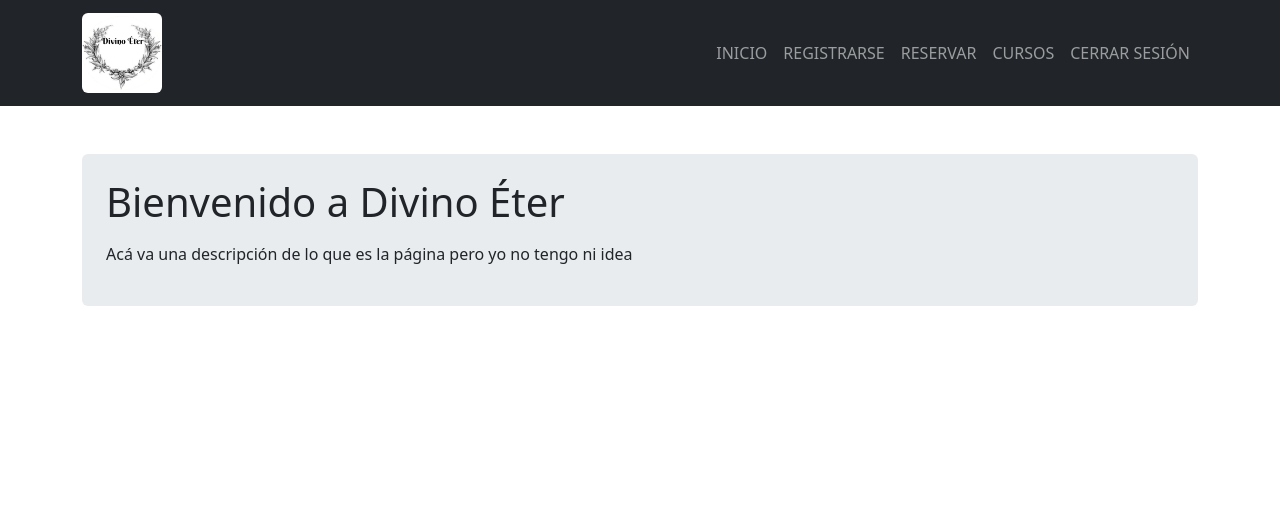
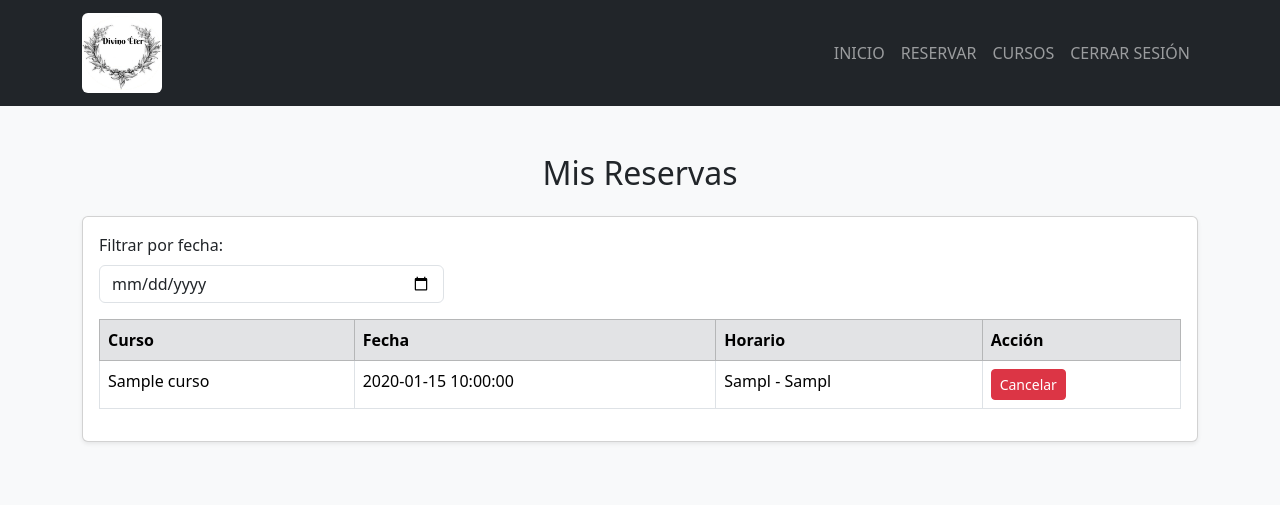
Before and after one commit to Tonio172112/reserva, a PHP site: page / in a window 1280 px wide. Shown: the top 505 px of the page. Run offline with PHP 8.4, Linux system fonts and the light colour scheme; the visitor is signed in with stand-in values (Sample User, id 1); tables that the repository leaves empty or names only in its code hold one stand-in row (values such as "Sample post").

Commit message:
agregada lista de reservas en index, cron jobs y arreglo de errores

```diff
--- a/includes/navbar.php
+++ b/includes/navbar.php
@@ -16,12 +16,12 @@ if (session_status() === PHP_SESSION_NONE) session_start();
     <div class="collapse navbar-collapse" id="navbarMain">
       <ul class="navbar-nav ms-auto">
         <li class="nav-item"><a class="nav-link" href="../index.php">INICIO</a></li>
-        <li class="nav-item"><a class="nav-link" href="../register.php">REGISTRARSE</a></li>
         <li class="nav-item"><a class="nav-link" href="../reservar.php">RESERVAR</a></li>
         <?php if(!empty($_SESSION['user_id'])): ?>
           <li class="nav-item"><a class="nav-link" href="../cursos.php">CURSOS</a></li>
           <li class="nav-item"><a class="nav-link" id="logoutBtn" href="#">CERRAR SESIÓN</a></li>
         <?php else: ?>
+          <li class="nav-item"><a class="nav-link" href="../register.php">REGISTRARSE</a></li>
           <li class="nav-item"><a class="nav-link" href="../login.php">INICIAR SESIÓN</a></li>
         <?php endif; ?>
       </ul>
--- a/index.php
+++ b/index.php
@@ -1,22 +1,123 @@
+<?php
+session_start();
+require_once './includes/db.php';
+?>
 <!doctype html>
 <html lang="es">
 <head>
   <meta charset="utf-8">
   <meta name="viewport" content="width=device-width,initial-scale=1">
-  <title>Inicio - Reserva Cursos</title>
-  <?php include './includes/icon.php' ?>
+  <title>Inicio - Sistema de Reservas</title>
+  <?php include './includes/icon.php'; ?>
   <link href="https://cdn.jsdelivr.net/npm/bootstrap@5.3.2/dist/css/bootstrap.min.css" rel="stylesheet">
   <link rel="stylesheet" href="assets/css/styles.css">
 </head>
-<body>
-  <?php include 'includes/navbar.php'; ?>
+<body class="bg-light">
+  <?php include './includes/navbar.php'; ?>
+
   <main class="container py-5">
-    <div class="p-4 bg-body-secondary rounded text-dark">
-      <h1 class="mb-3">Bienvenido a Divino Éter</h1>
-      <p>Acá va una descripción de lo que es la página pero yo no tengo ni idea</p>
+  <?php if (empty($_SESSION['user_id'])): ?>
+    <div class="text-center">
+      <h1 class="display-5 mb-3">Bienvenido a Divino Éter</h1>
+      <p class="lead mb-4">Iniciá sesión para ver tus reservas o crear nuevos cursos.</p>
+      <a href="login.php" class="btn btn-primary btn-lg me-2">Iniciar sesión</a>
+      <a href="register.php" class="btn btn-outline-secondary btn-lg">Registrarse</a>
     </div>
+
+  <?php else:
+    $stmt = $mysqli->prepare("
+      SELECT r.id_reserva, c.titulo AS curso, r.fecha_reserva, r.hora_inicio, r.hora_fin
+      FROM reserva r
+      JOIN cursos c ON r.id_curso = c.id_curso
+      WHERE r.id_usuario = ?
+      ORDER BY r.fecha_reserva, r.hora_inicio
+    ");
+    $stmt->bind_param('i', $_SESSION['user_id']);
+    $stmt->execute();
+    $result = $stmt->get_result();
+    $reservas = $result->fetch_all(MYSQLI_ASSOC);
+    $stmt->close();
+  ?>
+    <h2 class="mb-4 text-center">Mis Reservas</h2>
+
+    <?php if (empty($reservas)): ?>
+      <div class="alert alert-info text-center">No tenés reservas actualmente.</div>
+    <?php else: ?>
+      <div class="card shadow-sm">
+        <div class="card-body">
+          <div class="row mb-3">
+            <div class="col-md-4">
+              <label for="filterFecha" class="form-label">Filtrar por fecha:</label>
+              <input type="date" id="filterFecha" class="form-control">
+            </div>
+          </div>
+
+          <div class="table-responsive">
+            <table class="table table-bordered table-hover bg-white" id="tablaReservas">
+              <thead class="table-secondary">
+                <tr>
+                  <th>Curso</th>
+                  <th>Fecha</th>
+                  <th>Horario</th>
+                  <th>Acción</th>
+                </tr>
+              </thead>
+              <tbody>
+                <?php foreach ($reservas as $r): ?>
+                <tr>
+                  <td><?= htmlspecialchars($r['curso']) ?></td>
+                  <td><?= htmlspecialchars($r['fecha_reserva']) ?></td>
+                  <td><?= htmlspecialchars(substr($r['hora_inicio'],0,5)) ?> - <?= htmlspecialchars(substr($r['hora_fin'],0,5)) ?></td>
+                  <td>
+                    <button class="btn btn-danger btn-sm cancelar" data-id="<?= $r['id_reserva'] ?>">Cancelar</button>
+                  </td>
+                </tr>
+                <?php endforeach; ?>
+              </tbody>
+            </table>
+          </div>
+        </div>
+      </div>
+    <?php endif; ?>
+    <div id="msg" class="mt-3"></div>
+  <?php endif; ?>
   </main>
+
   <script src="https://cdn.jsdelivr.net/npm/bootstrap@5.3.2/dist/js/bootstrap.bundle.min.js"></script>
-  <script src="assets/js/app.js"></script>
+  <script>
+  document.addEventListener('DOMContentLoaded', () => {
+    const filterInput = document.getElementById('filterFecha');
+    const table = document.getElementById('tablaReservas');
+    const rows = table ? table.querySelectorAll('tbody tr') : [];
+
+    if (filterInput) {
+      filterInput.addEventListener('input', () => {
+        const filter = filterInput.value;
+        rows.forEach(row => {
+          const fecha = row.children[1].textContent.trim();
+          row.style.display = (!filter || fecha === filter) ? '' : 'none';
+        });
+      });
+    }
+
+    document.querySelectorAll('.cancelar').forEach(btn => {
+      btn.addEventListener('click', async () => {
+        if(!confirm('¿Deseás cancelar esta reserva?')) return;
+        const fd = new FormData();
+        fd.append('action','delete');
+        fd.append('id', btn.dataset.id);
+        const res = await fetch('api/reserve.php', { method: 'POST', body: fd });
+        const data = await res.json();
+        const msg = document.getElementById('msg');
+        if(data.success){
+          msg.innerHTML = '<div class="alert alert-success">Reserva cancelada correctamente.</div>';
+          setTimeout(()=>location.reload(),800);
+        } else {
+          msg.innerHTML = '<div class="alert alert-danger">'+(data.error || 'Error al cancelar')+'</div>';
+        }
+      });
+    });
+  });
+  </script>
 </body>
 </html>
```
Also changed, not shown: api/courses.php (+75 -7 lines), api/login.php (+22 -10 lines), api/reserve.php (+14 -8 lines), cron_job/insertar_horarios.php (added, +52 -0 lines), cron_job/limpiar_reservas.php (added, +14 -0 lines), cursos.php (+20 -6 lines).
